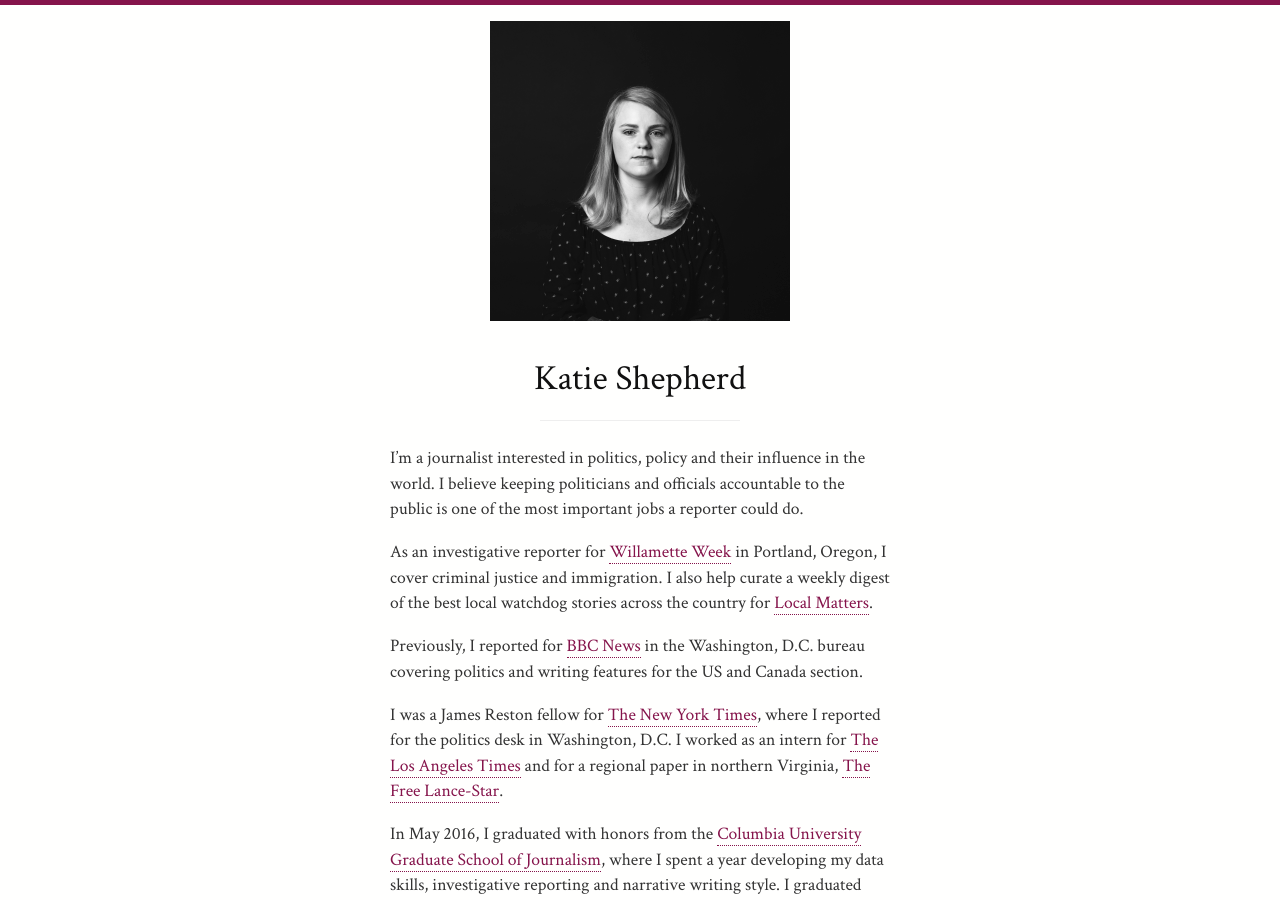
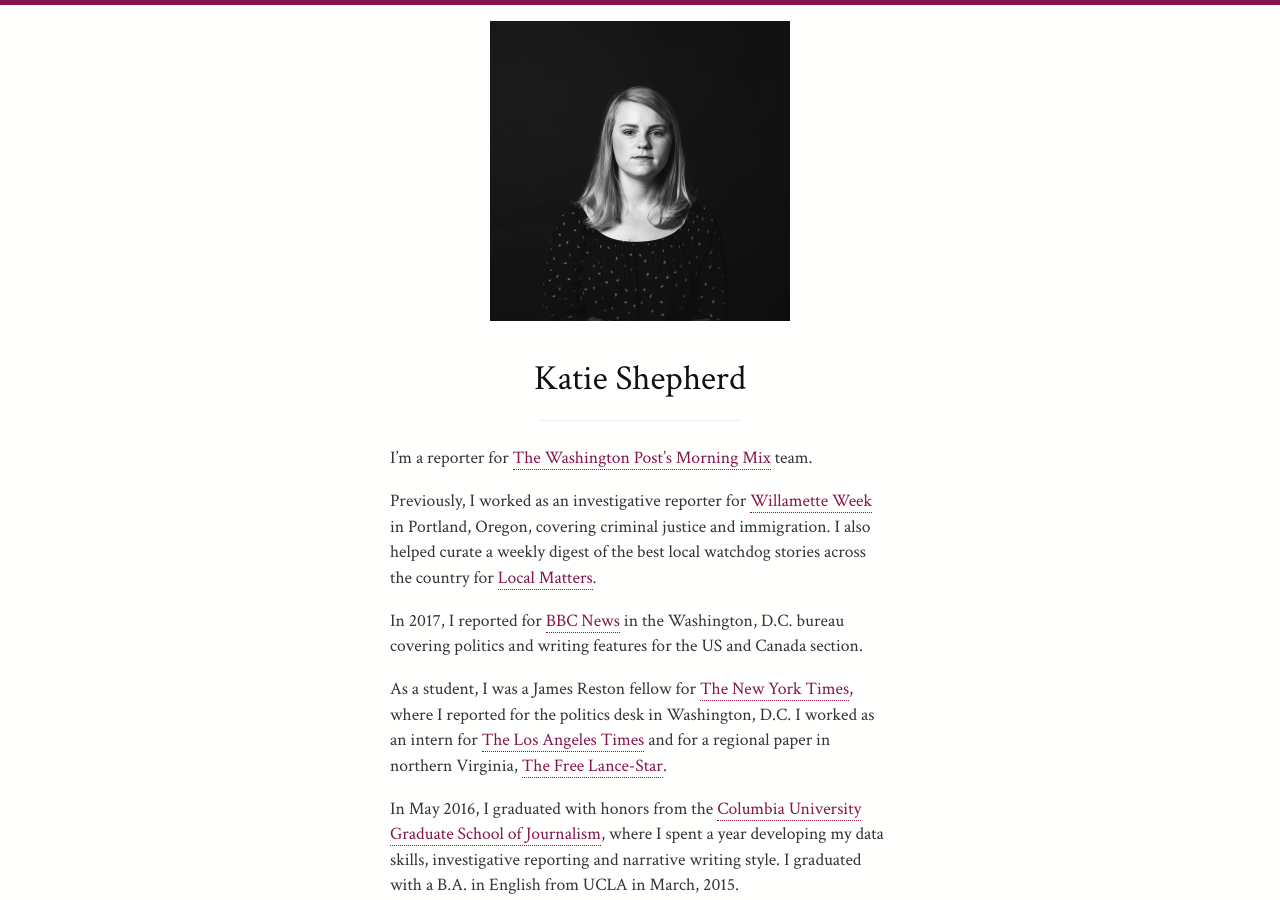
Before and after one commit to ksheps/ksheps.github.io, a Jekyll site: the page built from index.md, in a window 1280 px wide and 900 px high. Built offline with Jekyll 4.4.1, drawn with Linux system fonts in a browser that asks for light colours.

Commit message:
Update index.md

```diff
--- a/index.md
+++ b/index.md
@@ -7,14 +7,13 @@ layout: base
 # Katie Shepherd
 
 ---
+I'm a reporter for [The Washington Post's Morning Mix](https://www.washingtonpost.com/people/katie-shepherd/) team.
 
-I’m a journalist interested in politics, policy and their influence in the world. I believe keeping politicians and officials accountable to the public is one of the most important jobs a reporter could do.
+Previously, I worked as an investigative reporter for [Willamette Week](http://www.wweek.com/pb/author/shepherdk/) in Portland, Oregon, covering criminal justice and immigration. I also helped curate a weekly digest of the best local watchdog stories across the country for [Local Matters](https://docs.google.com/spreadsheets/d/e/2PACX-1vTozHjnf3IGLh6dLC7FRxRvlR50TL5Nq2EBfEDKZU4W4vugqVhL7Yk_WynZrX29F-955ziSTjq9XND8/pubhtml).
 
-As an investigative reporter for [Willamette Week](http://www.wweek.com/pb/author/shepherdk/) in Portland, Oregon, I cover criminal justice and immigration. I also help curate a weekly digest of the best local watchdog stories across the country for [Local Matters](https://docs.google.com/spreadsheets/d/e/2PACX-1vTozHjnf3IGLh6dLC7FRxRvlR50TL5Nq2EBfEDKZU4W4vugqVhL7Yk_WynZrX29F-955ziSTjq9XND8/pubhtml).
+In 2017, I reported for [BBC News](http://www.bbc.com/news) in the Washington, D.C. bureau covering politics and writing features for the US and Canada section.
 
-Previously, I reported for [BBC News](http://www.bbc.com/news) in the Washington, D.C. bureau covering politics and writing features for the US and Canada section.
-
-I was a James Reston fellow for [The New York Times](//nytimes.com), where I reported for the politics desk in Washington, D.C. I worked as an intern for [The Los Angeles Times](//latimes.com) and for a regional paper in northern Virginia, [The Free Lance-Star](//fredericksburg.com).
+As a student, I was a James Reston fellow for [The New York Times](//nytimes.com), where I reported for the politics desk in Washington, D.C. I worked as an intern for [The Los Angeles Times](//latimes.com) and for a regional paper in northern Virginia, [The Free Lance-Star](//fredericksburg.com).
 
 In May 2016, I graduated with honors from the [Columbia University Graduate School of Journalism](//www.journalism.columbia.edu/), where I spent a year developing my data skills, investigative reporting and narrative writing style. I graduated with a B.A. in English from UCLA in March, 2015.
 
```
